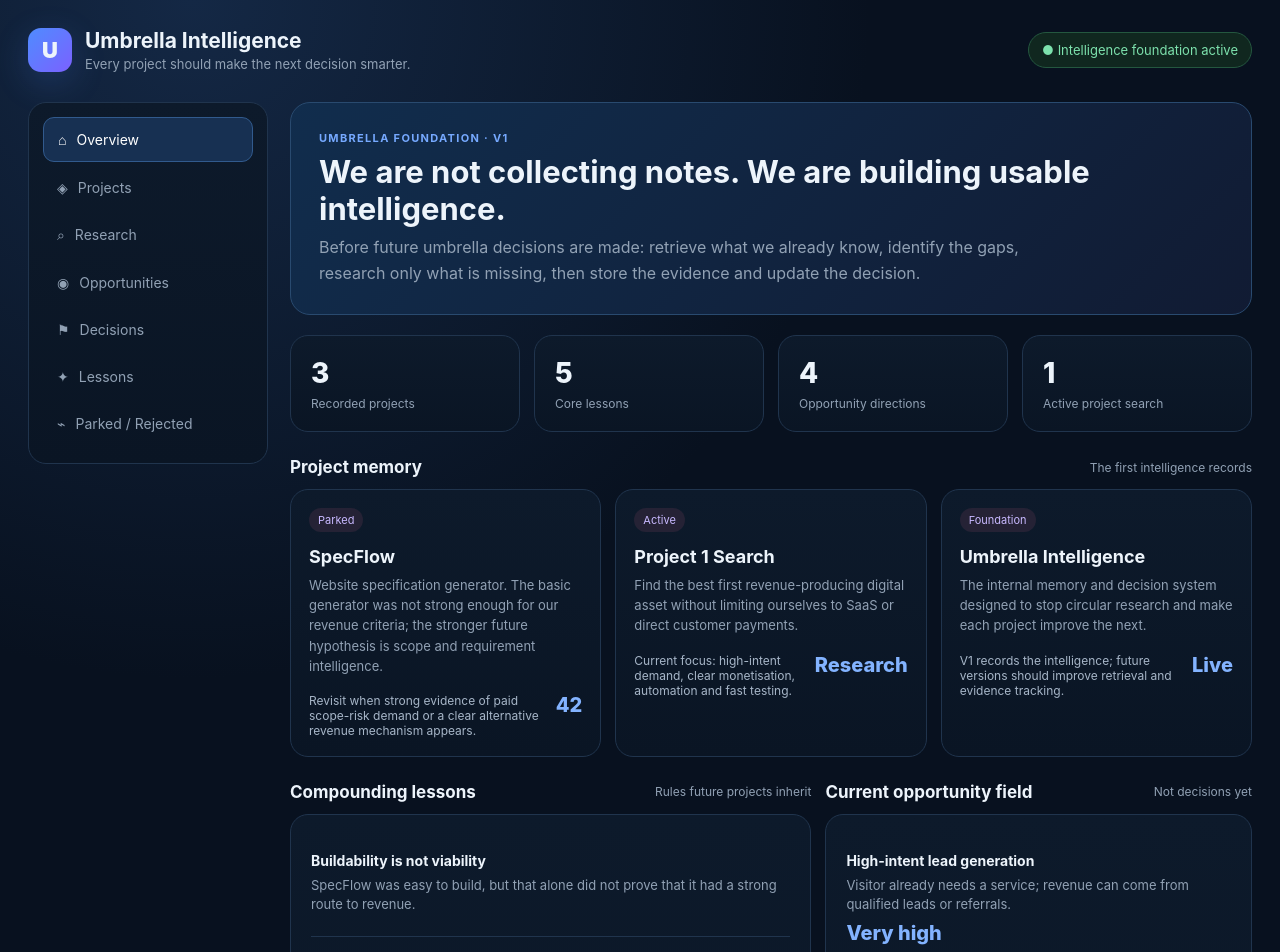
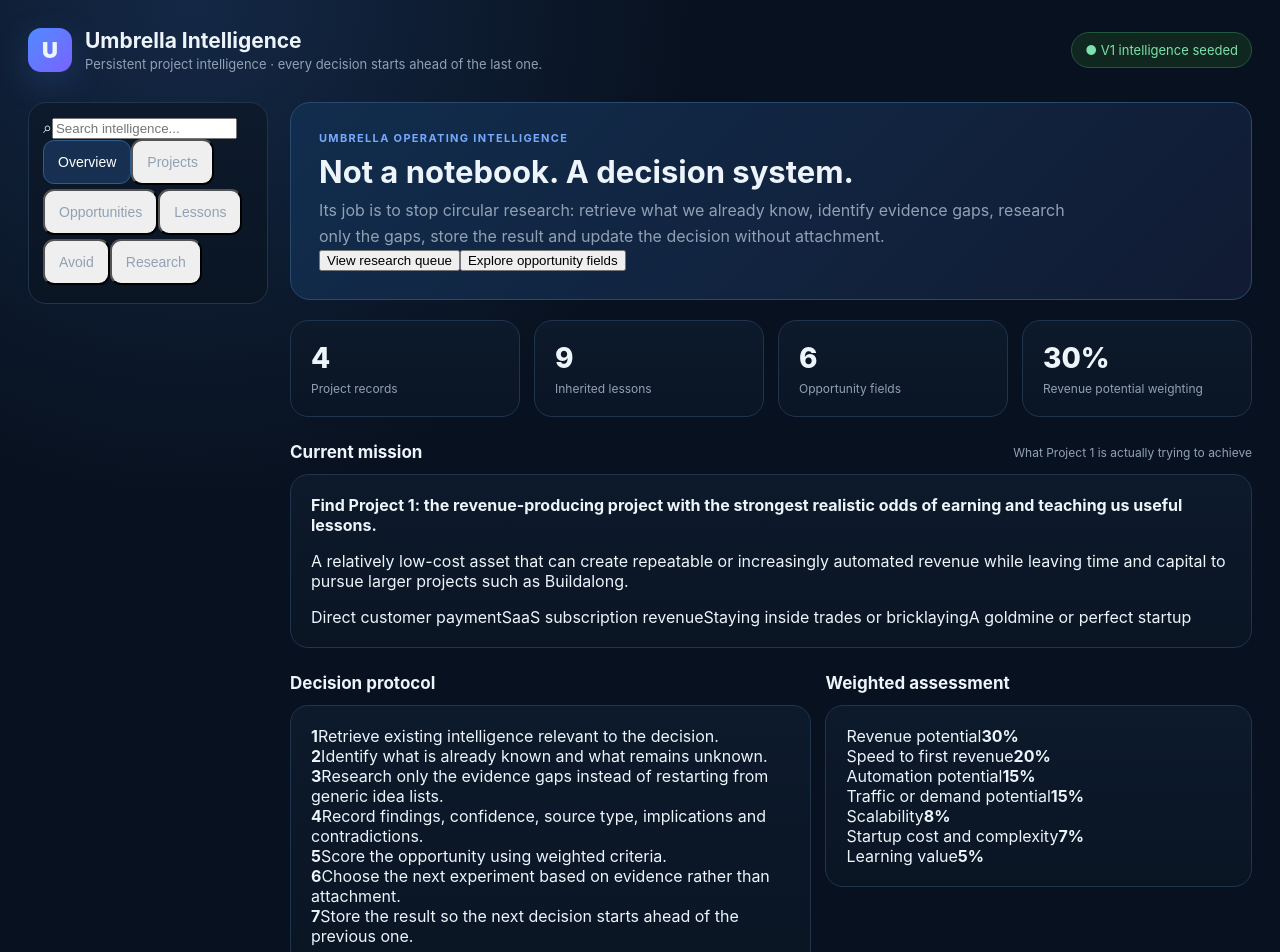
Before and after one commit to jordandavies23jd-creator/umbrella-intelligence, a Next.js app: page / in a window 1280 px wide. Shown: the top 952 px of the page. Built offline with nearby package versions, Linux system fonts and the light colour scheme.

Commit message:
Build organized intelligence retrieval interface

```diff
--- a/app/page.tsx
+++ b/app/page.tsx
@@ -1,30 +1,65 @@
 "use client";
+import { useMemo, useState } from "react";
+import intelligence from "../data/intelligence.json";
 
-const projects=[
- {name:"SpecFlow",status:"Parked",score:"42",desc:"Website specification generator. The basic generator was not strong enough for our revenue criteria; the stronger future hypothesis is scope and requirement intelligence.",revisit:"Revisit when strong evidence of paid scope-risk demand or a clear alternative revenue mechanism appears."},
- {name:"Project 1 Search",status:"Active",score:"Research",desc:"Find the best first revenue-producing digital asset without limiting ourselves to SaaS or direct customer payments.",revisit:"Current focus: high-intent demand, clear monetisation, automation and fast testing."},
- {name:"Umbrella Intelligence",status:"Foundation",score:"Live",desc:"The internal memory and decision system designed to stop circular research and make each project improve the next.",revisit:"V1 records the intelligence; future versions should improve retrieval and evidence tracking."}
-];
-const lessons=[
- ["Buildability is not viability","SpecFlow was easy to build, but that alone did not prove that it had a strong route to revenue."],
- ["Revenue comes before attachment","A project can be parked or killed when evidence weakens, regardless of work already invested."],
- ["Direct payment is not required","Projects may earn through advertising, affiliate revenue, lead generation, sales or other mechanisms."],
- ["Existing demand is valuable","Prefer capturing an existing need over trying to persuade people to adopt a new behaviour."],
- ["Research should compound","Check existing intelligence, research only gaps, then store the result and update the decision."]
-];
-const opportunities=[
- ["High-intent lead generation","Visitor already needs a service; revenue can come from qualified leads or referrals.","Very high"],
- ["Free utility → revenue engine","Immediate free value with affiliate, referral, advertising or lead monetisation.","Very high"],
- ["Niche comparison / directory","Help users choose between options; monetise intent and visibility.","High"],
- ["Automated information/data asset","Organise useful data into a searchable asset that can attract recurring traffic.","High"]
-];
-export default function Home(){return <main className="shell">
- <header className="top"><div className="brand"><div className="mark">U</div><div><h1>Umbrella Intelligence</h1><p>Every project should make the next decision smarter.</p></div></div><div className="status">● Intelligence foundation active</div></header>
- <div className="grid"><aside className="sidebar"><div className="nav active"><span>⌂</span>Overview</div><div className="nav"><span>◈</span>Projects</div><div className="nav"><span>⌕</span>Research</div><div className="nav"><span>◉</span>Opportunities</div><div className="nav"><span>⚑</span>Decisions</div><div className="nav"><span>✦</span>Lessons</div><div className="nav"><span>⌁</span>Parked / Rejected</div></aside>
- <section className="main"><div className="hero"><div className="eyebrow">Umbrella foundation · v1</div><h2>We are not collecting notes. We are building usable intelligence.</h2><p>Before future umbrella decisions are made: retrieve what we already know, identify the gaps, research only what is missing, then store the evidence and update the decision.</p></div>
- <div className="stats"><div className="card stat"><div className="num">3</div><div className="label">Recorded projects</div></div><div className="card stat"><div className="num">5</div><div className="label">Core lessons</div></div><div className="card stat"><div className="num">4</div><div className="label">Opportunity directions</div></div><div className="card stat"><div className="num">1</div><div className="label">Active project search</div></div></div>
- <div className="section-title"><h3>Project memory</h3><span className="hint">The first intelligence records</span></div><div className="projects">{projects.map(p=><article className="card project" key={p.name}><span className="pill">{p.status}</span><h4>{p.name}</h4><p>{p.desc}</p><div className="meta"><span>{p.revisit}</span><span className="score">{p.score}</span></div></article>)}</div>
- <div className="two"><div><div className="section-title"><h3>Compounding lessons</h3><span className="hint">Rules future projects inherit</span></div><div className="card">{lessons.map(([t,d])=><div className="item" key={t}><strong>{t}</strong><p>{d}</p></div>)}</div></div><div><div className="section-title"><h3>Current opportunity field</h3><span className="hint">Not decisions yet</span></div><div className="card">{opportunities.map(([t,d,s])=><div className="item" key={t}><strong>{t}</strong><p>{d}</p><span className="score">{s}</span></div>)}</div></div></div>
- <div className="section-title"><h3>Decision protocol</h3><span className="hint">The rule that stops circular research</span></div><div className="card rules"><div className="rule"><div className="dot"></div><div><strong>Retrieve</strong> — check relevant existing intelligence before making a recommendation.</div></div><div className="rule"><div className="dot"></div><div><strong>Gap check</strong> — identify what we genuinely do not know.</div></div><div className="rule"><div className="dot"></div><div><strong>Research</strong> — investigate the missing evidence rather than restarting from generic idea lists.</div></div><div className="rule"><div className="dot"></div><div><strong>Store</strong> — record the evidence, confidence, decision impact and lessons.</div></div><div className="rule"><div className="dot"></div><div><strong>Decide</strong> — update the project assessment using accumulated intelligence, not attachment.</div></div></div>
- <p className="footer-note">Umbrella Intelligence V1 · Internal foundation for the project portfolio</p>
- </section></div></main>}
+type Tab = "Overview"|"Projects"|"Opportunities"|"Lessons"|"Avoid"|"Research";
+
+export default function Home(){
+ const [tab,setTab]=useState<Tab>("Overview");
+ const [query,setQuery]=useState("");
+ const allText=JSON.stringify(intelligence).toLowerCase();
+ const hasQuery=query.trim().length>1;
+ const searchResult=useMemo(()=>hasQuery && allText.includes(query.toLowerCase()),[query,allText,hasQuery]);
+ const nav:Tab[]=["Overview","Projects","Opportunities","Lessons","Avoid","Research"];
+ return <main className="shell">
+  <header className="top">
+   <div className="brand"><div className="mark">U</div><div><h1>Umbrella Intelligence</h1><p>Persistent project intelligence · every decision starts ahead of the last one.</p></div></div>
+   <div className="status">● V1 intelligence seeded</div>
+  </header>
+
+  <div className="grid">
+   <aside className="sidebar">
+    <div className="search"><span>⌕</span><input value={query} onChange={e=>setQuery(e.target.value)} placeholder="Search intelligence..." /></div>
+    {nav.map(n=><button key={n} className={"nav "+(tab===n?"active":"")} onClick={()=>setTab(n)}>{n}</button>)}
+   </aside>
+
+   <section className="main">
+    {hasQuery && <div className={"searchBanner "+(searchResult?"found":"")}><strong>{searchResult?"Relevant intelligence exists":"No exact match in current seed intelligence"}</strong><span>{searchResult?"Use this as a prompt to retrieve the relevant record before researching again.":"This may be a genuine research gap worth investigating."}</span></div>}
+
+    {tab==="Overview" && <Overview setTab={setTab}/>}
+    {tab==="Projects" && <Projects/>}
+    {tab==="Opportunities" && <Opportunities/>}
+    {tab==="Lessons" && <Lessons/>}
+    {tab==="Avoid" && <Avoid/>}
+    {tab==="Research" && <Research/>}
+   </section>
+  </div>
+ </main>
+}
+
+function Overview({setTab}:{setTab:(t:Tab)=>void}){
+ return <>
+  <div className="hero"><div className="eyebrow">Umbrella operating intelligence</div><h2>Not a notebook. A decision system.</h2><p>Its job is to stop circular research: retrieve what we already know, identify evidence gaps, research only the gaps, store the result and update the decision without attachment.</p><div className="heroActions"><button onClick={()=>setTab("Research")}>View research queue</button><button className="ghost" onClick={()=>setTab("Opportunities")}>Explore opportunity fields</button></div></div>
+  <div className="stats">
+   <Stat n={intelligence.projects.length} l="Project records"/>
+   <Stat n={intelligence.confirmed_lessons.length} l="Inherited lessons"/>
+   <Stat n={intelligence.opportunity_fields.length} l="Opportunity fields"/>
+   <Stat n="30%" l="Revenue potential weighting"/>
+  </div>
+  <div className="section-title"><h3>Current mission</h3><span className="hint">What Project 1 is actually trying to achieve</span></div>
+  <div className="card mission"><strong>{intelligence.mission.current}</strong><p>{intelligence.mission.preferred_outcome}</p><div className="chips">{intelligence.mission.not_required.map(x=><span key={x}>{x}</span>)}</div></div>
+  <div className="two">
+   <div><div className="section-title"><h3>Decision protocol</h3></div><div className="card">{intelligence.decision_protocol.map((x,i)=><div className="step" key={x}><b>{i+1}</b><span>{x}</span></div>)}</div></div>
+   <div><div className="section-title"><h3>Weighted assessment</h3></div><div className="card">{intelligence.weighted_assessment.factors.map(f=><div className="weight" key={f.name}><span>{f.name}</span><b>{f.weight}%</b></div>)}</div></div>
+  </div>
+ </>
+}
+function Stat({n,l}:{n:number|string,l:string}){return <div className="card stat"><div className="num">{n}</div><div className="label">{l}</div></div>}
+function Projects(){return <><Title title="Project memory" hint="Hypotheses, decisions, status and lessons survive the project"/><div className="projectStack">{intelligence.projects.map((p:any)=><article className="card record" key={p.id}><div className="recordHead"><div><span className="pill">{p.status}</span><h3>{p.name}</h3></div><span className="sectionTag">{p.section}</span></div>{p.objective&&<Block title="Objective" text={p.objective}/>} {p.original_hypothesis&&<Block title="Original hypothesis" text={p.original_hypothesis}/>} {p.revenue_assessment&&<Block title="Revenue assessment" text={p.revenue_assessment}/>} {p.stronger_hypothesis&&<Block title="Stronger future hypothesis" text={p.stronger_hypothesis}/>} {p.strategic_role&&<Block title="Strategic role" text={p.strategic_role}/>} {p.current_position&&<Block title="Current position" text={p.current_position}/>} {p.lessons&&<List title="Inherited lessons" items={p.lessons}/>} {p.revisit_triggers&&<List title="Revisit triggers" items={p.revisit_triggers}/>} {p.selection_rules&&<List title="Selection rules" items={p.selection_rules}/>}</article>)}</div></>}
+function Opportunities(){return <><Title title="Opportunity fields" hint="These are research fields, not chosen projects"/><div className="opGrid">{intelligence.opportunity_fields.map((o:any)=><article className="card opportunity" key={o.id}><span className="pill blue">{o.current_assessment}</span><h3>{o.name}</h3><p>{o.model}</p><List title="Revenue mechanisms" items={o.revenue}/><List title="Strengths" items={o.strengths}/><List title="Risks to prove against" items={o.risks}/></article>)}</div></>}
+function Lessons(){return <><Title title="Compounding lessons" hint="These should actively influence future recommendations"/><div className="card">{intelligence.confirmed_lessons.map((l:any)=><div className="item" key={l.title}><strong>{l.title}</strong><p>{l.detail}</p></div>)}</div><div className="section-title"><h3>Umbrella structure</h3><span className="hint">How portfolio identity is handled</span></div><div className="two"><div className="card"><h3>The Branded</h3><p>{intelligence.umbrella_model.sections.branded}</p></div><div className="card"><h3>The Unbranded</h3><p>{intelligence.umbrella_model.sections.unbranded}</p></div></div><div className="card listCard"><List title="Portfolio rules" items={intelligence.umbrella_model.rules}/></div></>}
+function Avoid(){return <><Title title="Rejected & parked patterns" hint="Knowledge that prevents us walking back into the same dead ends"/><div className="card">{intelligence.rejected_or_parked_patterns.map((x:any)=><div className="item" key={x.pattern}><div className="avoidHead"><strong>{x.pattern}</strong><span className="pill red">{x.status}</span></div><p>{x.reason}</p></div>)}</div></>}
+function Research(){return <><Title title="Active research queue" hint="The next evidence gaps — not another generic idea hunt"/><div className="queue">{intelligence.research_queue.map((q:any)=><article className="card queueItem" key={q.priority}><div className="queueNo">{q.priority}</div><div><h3>{q.task}</h3><p><strong>Target fields:</strong> {q.target_fields.join(" · ")}</p><p><strong>Required output:</strong> {q.output}</p></div></article>)}</div><div className="section-title"><h3>Research rule</h3></div><div className="card callout"><strong>Do not start with “What can we build?”</strong><p>Start with the intelligence we already have, then ask what evidence is missing about demand, traffic, competition, monetisation and automation.</p></div></>}
+function Title({title,hint}:{title:string,hint:string}){return <div className="section-title big"><div><h2>{title}</h2><span className="hint">{hint}</span></div></div>}
+function Block({title,text}:{title:string,text:string}){return <div className="block"><strong>{title}</strong><p>{text}</p></div>}
+function List({title,items}:{title:string,items:string[]}){return <div className="list"><strong>{title}</strong><ul>{items.map(i=><li key={i}>{i}</li>)}</ul></div>}
```
